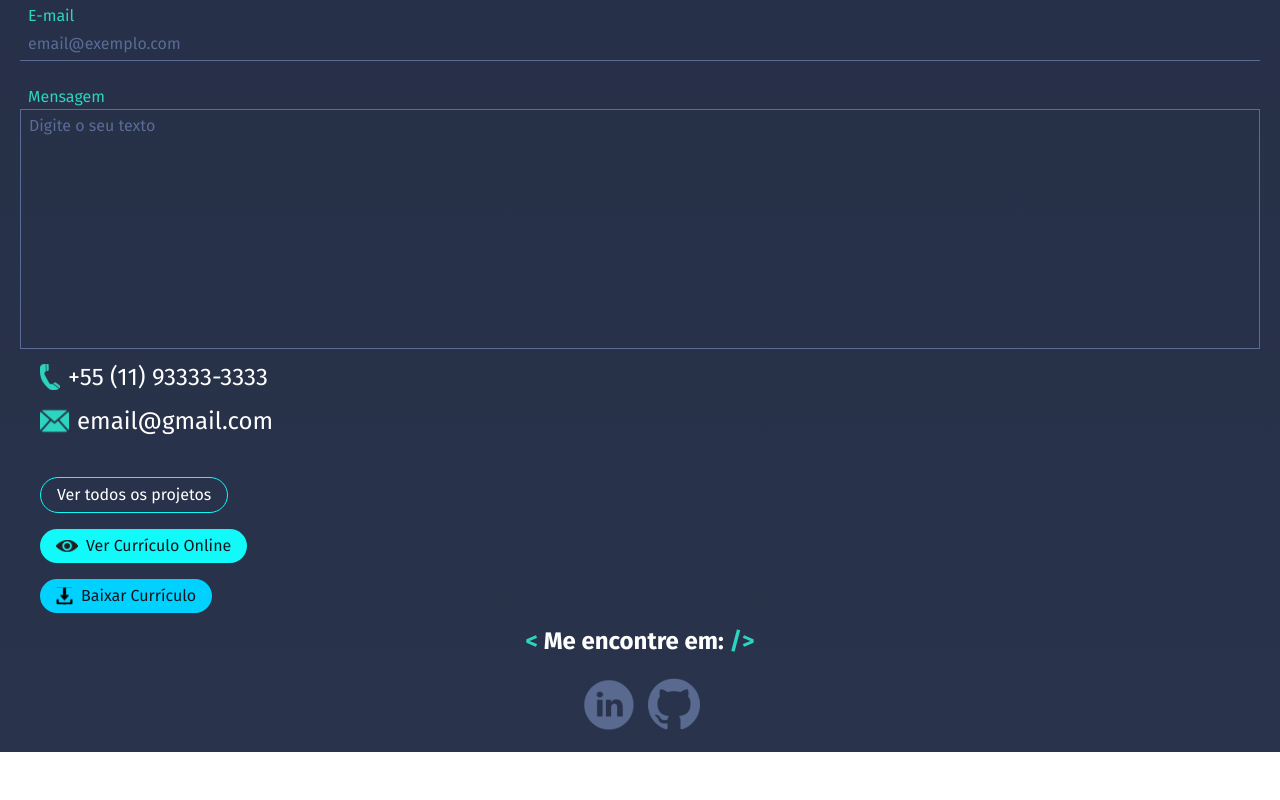
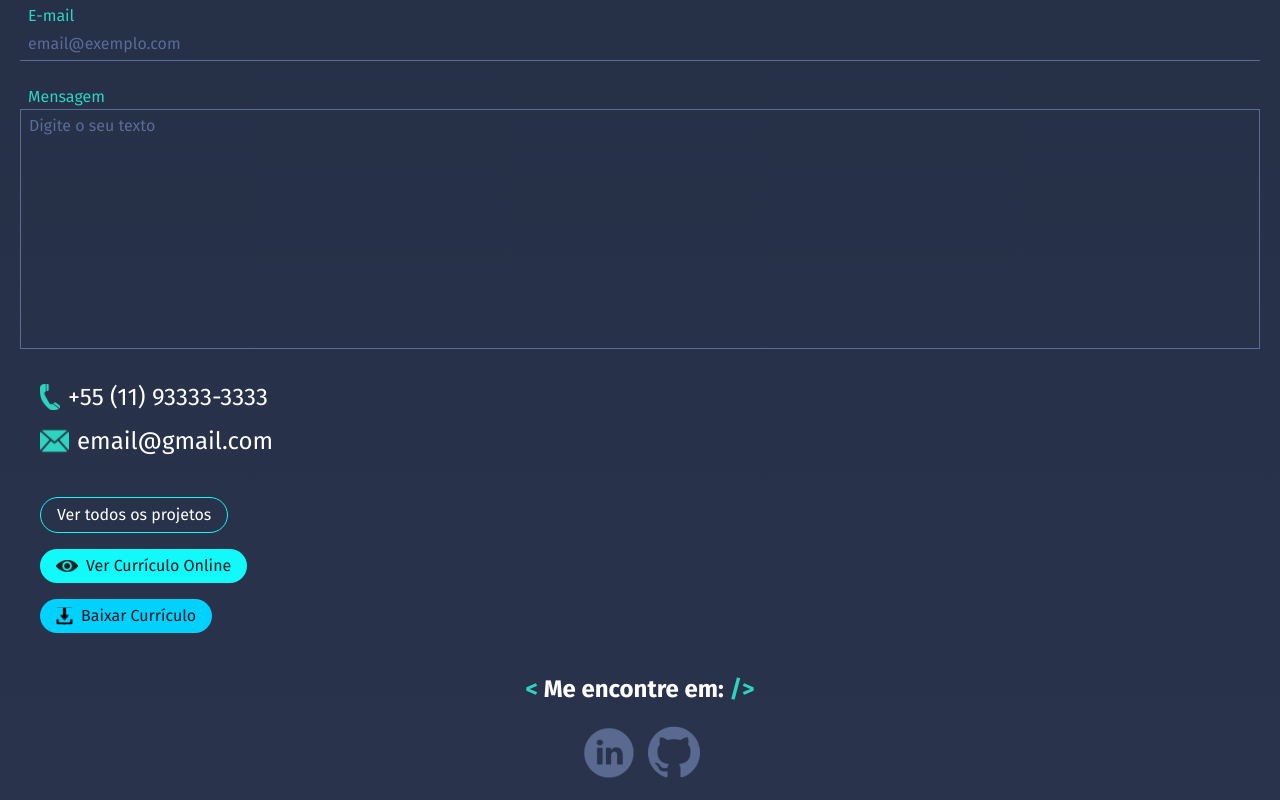
Before and after one commit to ogustavohp/portfolio, a Next.js app: page / in a window 1280 px wide. Shown: the part 6157-6957 px from the top of the page. Before the commit the page ends 6909 px from the top, so only its background shows below. Built offline with nearby package versions, Linux system fonts and the light colour scheme.

Commit message:
bugfix: mt `Me encontre em`

```diff
--- a/src/components/Contact/index.tsx
+++ b/src/components/Contact/index.tsx
@@ -59,7 +59,7 @@ export default function Contact() {
       </div>
 
       {/* Telefone */}
-      <div className="ml-5 flex gap-2">
+      <div className="ml-5 mt-5 flex gap-2">
         <Image alt="icone de um telefone" src={iconTel} />
         <Typography Tag="span" apparentTag="contact">
           +55 (11) 93333-3333
@@ -86,7 +86,7 @@ export default function Contact() {
       </div>
 
       {/* Me encontre em */}
-      <div className="flex flex-col items-center">
+      <div className="mt-7 flex flex-col items-center">
         <Typography Tag="h2" apparentTag="h1" ornament>
           Me encontre em:
         </Typography>
```
